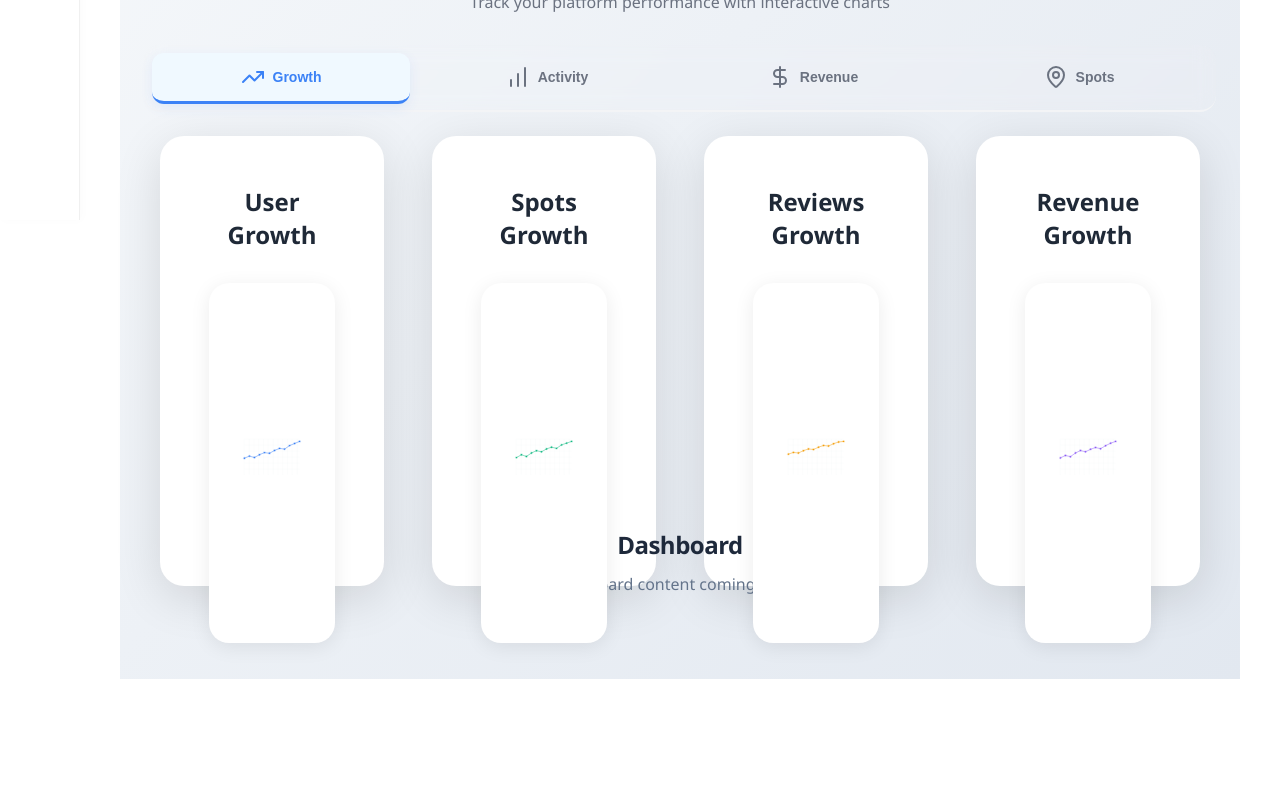
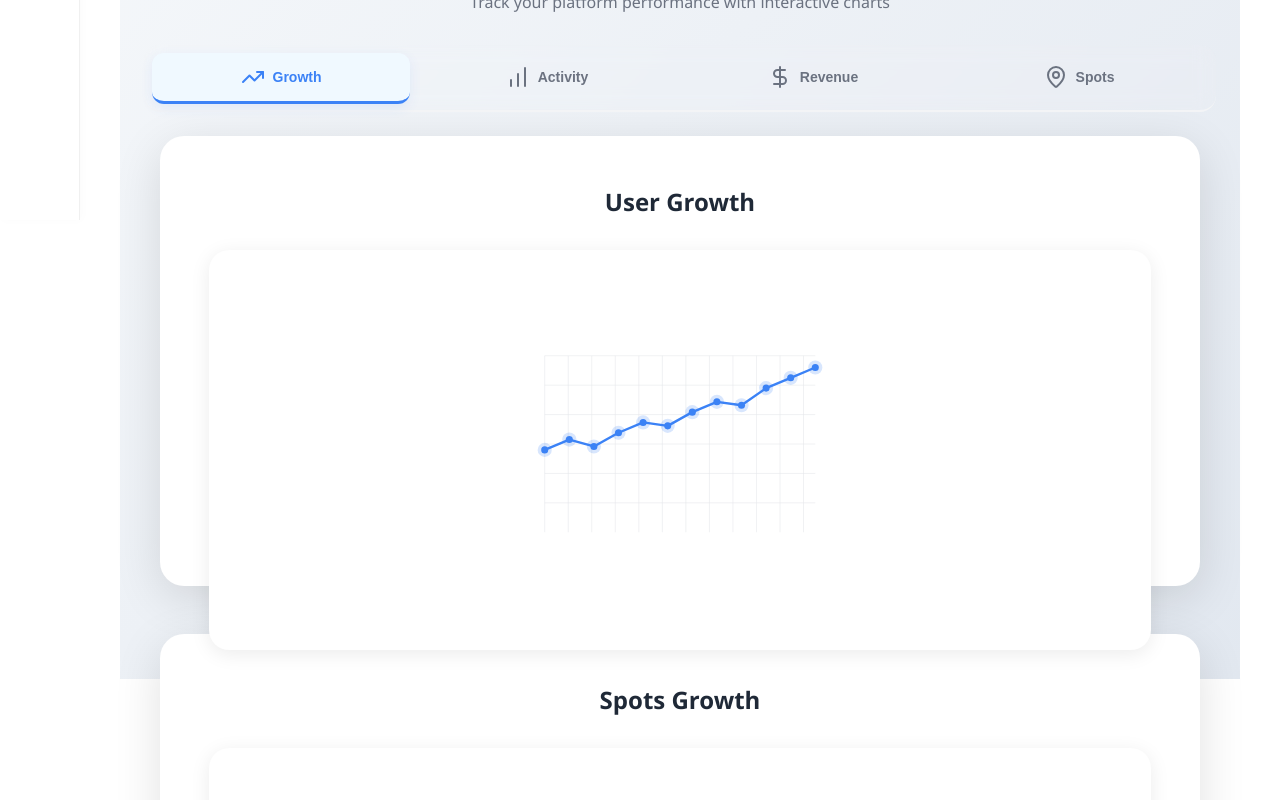
Before and after one commit to Sinxn-coder/chai-in, a React (Vite) app: page / in a window 1280 px wide. Shown: the part 580-1380 px from the top of the page. Before the commit the page ends 1299 px from the top, so only its background shows below. Built offline with nearby package versions, Linux system fonts and the light colour scheme.

Commit message:
Change charts to single row full-width layout

```diff
--- a/src/DashboardPage.css
+++ b/src/DashboardPage.css
@@ -347,9 +347,10 @@
 }
 
 .chart-grid {
-  display: grid;
-  grid-template-columns: repeat(auto-fit, minmax(500px, 1fr));
+  display: flex;
+  flex-direction: column;
   gap: 48px;
+  width: 100%;
 }
 
 .chart-card {
@@ -360,6 +361,7 @@
   border: 1px solid rgba(255, 255, 255, 0.2);
   transition: all 0.3s ease;
   min-height: 450px;
+  width: 100%;
 }
 
 .chart-card:hover {
@@ -377,7 +379,7 @@
 
 .chart-container {
   position: relative;
-  height: 360px;
+  height: 400px;
   display: flex;
   align-items: center;
   justify-content: center;
@@ -386,7 +388,7 @@
 .chart-svg {
   width: 100%;
   height: 100%;
-  max-width: 500px;
+  max-width: 800px;
 }
 
 .chart-point {
```
